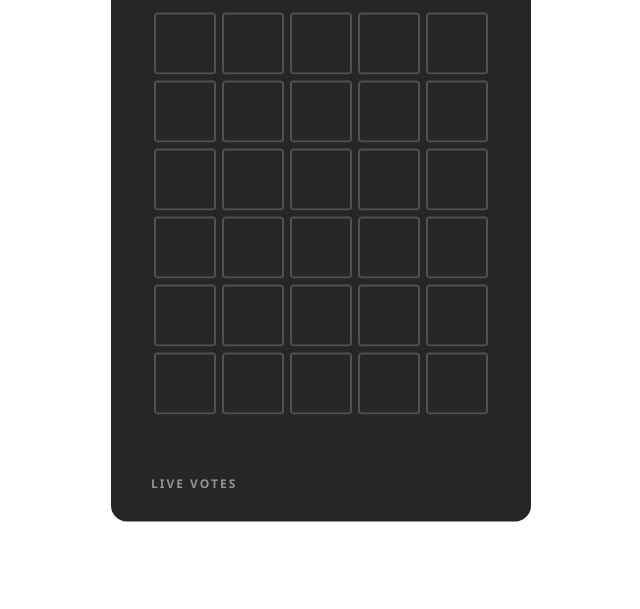
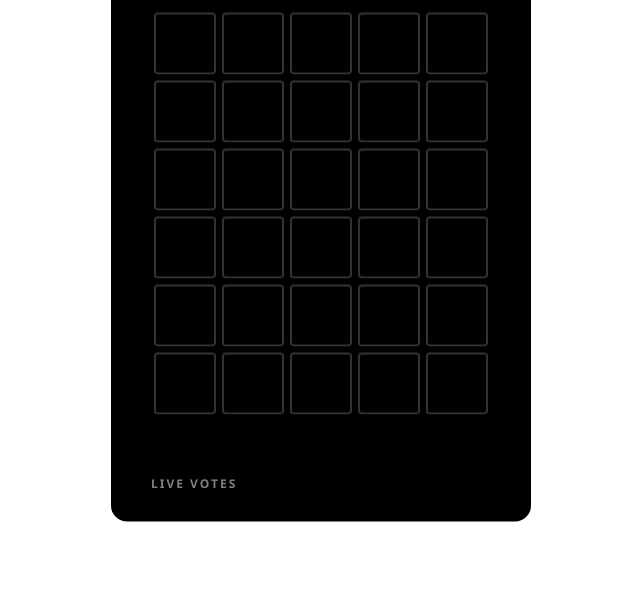
Before and after one commit to Nintynien/stream-overlays, a plain HTML site: page wordle/index.html in a window 1280 px wide. Shown: the part 191-800 px from the top of the page, without its empty margins (319-959 px from the left). Drawn offline with Linux system fonts and the light colour scheme.

Commit message:
Update styles.css

```diff
--- a/wordle/styles.css
+++ b/wordle/styles.css
@@ -18,7 +18,7 @@ body {
   top: 50%;
   left: 50%;
   transform: translate(-50%, -50%);
-  background: rgba(0, 0, 0, 0.85);
+  background: rgb(0, 0, 0);
   border-radius: 16px;
   padding: 24px 32px;
   min-width: 420px;
```
